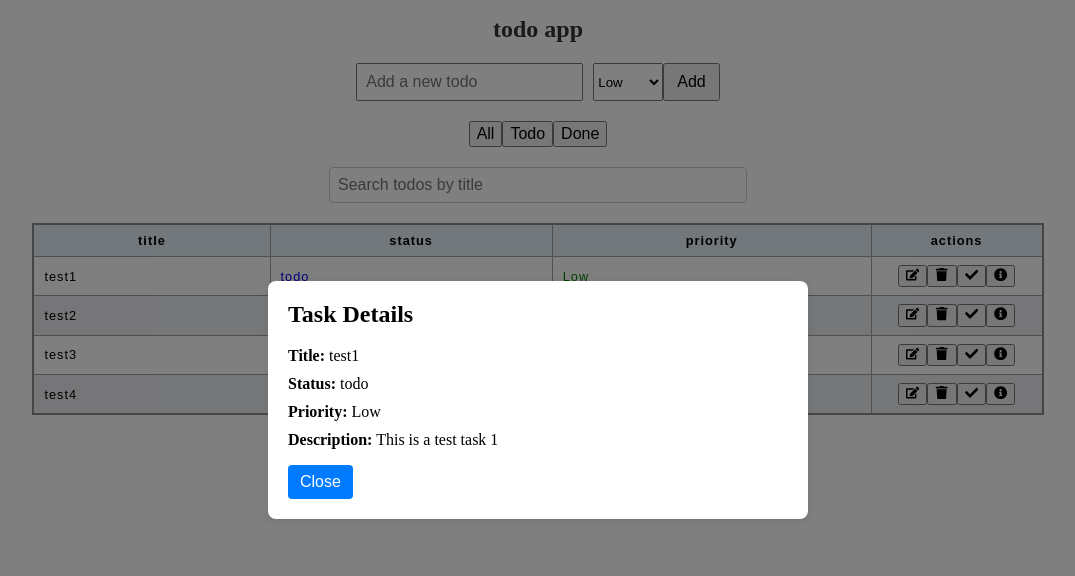
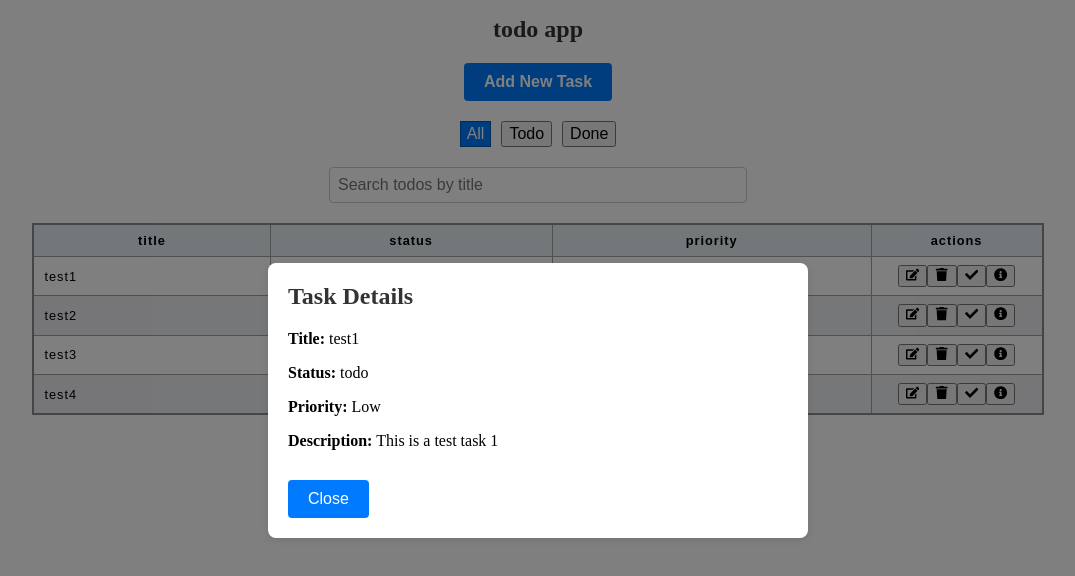
Before and after one commit to ishisora/react-practice, a React (Vite) app: page / in a window 1280 px wide. Both pictures are taken after a click on the button 1102 px from the left and 276 px from the top of the page. Shown: the top 576 px of the page, without its empty margins (102-1177 px from the left). Built offline with nearby package versions, Linux system fonts and the light colour scheme.

Commit message:
ボタンの間隔を空ける、押したフィルターがactiveになるように実装

```diff
--- a/src/App.css
+++ b/src/App.css
@@ -84,6 +84,17 @@ td:last-of-type {
     padding: 2px 6px;
     font-size: 1rem;
     cursor: pointer;
+    margin-right: 10px;
+}
+
+.filters button:last-child {
+    margin-right: 0;
+}
+
+.filters button.active {
+    background-color: #007bff;
+    color: #fff;
+    border: 1px solid #0056b3;
 }
 
 .priority-Low {
@@ -134,12 +145,10 @@ td:last-of-type {
     width: 100%;
     height: 100%;
     background-color: rgba(0, 0, 0, 0.5);
-    /* 半透明の背景 */
     display: flex;
     justify-content: center;
     align-items: center;
     z-index: 1000;
-    /* 他の要素の上に表示 */
 }
 
 /* モーダルの内容 */
@@ -155,19 +164,28 @@ td:last-of-type {
 
 .modal-content h2 {
     margin-top: 0;
+    margin-bottom: 20px;
+    font-size: 1.5rem;
+    color: #333;
 }
 
-.modal-content ul {
-    list-style-type: none;
-    padding: 0;
-}
-
-.modal-content ul li {
+.modal-content p {
     margin-bottom: 10px;
 }
 
+.modal-content input,
+.modal-content select,
+.modal-content textarea {
+    width: 95%;
+    padding: 10px;
+    margin-bottom: 10px;
+    border: 1px solid #ccc;
+    border-radius: 4px;
+    font-size: 1rem;
+}
+
 .modal-content button {
-    padding: 8px 12px;
+    padding: 10px 20px;
     font-size: 1rem;
     cursor: pointer;
     background-color: #007bff;
@@ -175,10 +193,20 @@ td:last-of-type {
     border: none;
     border-radius: 4px;
     transition: background-color 0.3s;
+    margin-top: 20px;
+    margin-right: 10px;
+}
+
+.modal-content button:last-child {
+    margin-right: 0;
 }
 
 .modal-content button:hover {
     background-color: #0056b3;
+}
+
+.modal-content button:active {
+    background-color: #004494;
 }
 
 .search {
@@ -196,8 +224,26 @@ td:last-of-type {
     border-radius: 4px;
 }
 
-.editing {
-    background-color: #f0f8ff;
-    border: 2px dashed #007bff;
-    font-style: italic;
+.add-task-button {
+    display: block;
+    margin: 20px auto;
+    padding: 10px 20px;
+    font-size: 1rem;
+    font-weight: bold;
+    color: #fff;
+    background-color: #007bff;
+    border: none;
+    border-radius: 4px;
+    cursor: pointer;
+    transition: background-color 0.3s, transform 0.3s;
 }
+
+.add-task-button:hover {
+    background-color: #0056b3;
+    transform: scale(1.05);
+}
+
+.add-task-button:active {
+    background-color: #004494;
+    transform: scale(1);
+}
--- a/src/App.jsx
+++ b/src/App.jsx
@@ -9,8 +9,10 @@ function App() {
     { id: 3, title: "test3", status: "todo", priority: "High", description: "This is a test task 3" },
     { id: 4, title: "test4", status: "done", priority: "Low", description: "This is a test task 4" }
   ]);
-  const [newTodo, setNewTodo] = useState("");
+  const [newTitle, setNewTitle] = useState("");
+  const [isAddModalOpen, setIsAddModalOpen] = useState(false);
   const [newPriority, setNewPriority] = useState("Low");
+  const [newDescription, setNewDescription] = useState("");
   const [editingTodo, setEditingTodo] = useState(null);
   const [editingTitle, setEditingTitle] = useState("");
   const [editingStatus, setEditingStatus] = useState("");
@@ -21,17 +23,19 @@ function App() {
   const [selectedTodo, setSelectedTodo] = useState(null);
 
   const addTodo = () => {
-    if (newTodo.trim() === "") return;
+    if (newTitle.trim() === "") return;
     const newTodoItem = {
       id: todos.length + 1,
-      title: newTodo,
+      title: newTitle,
       status: "todo",
       priority: newPriority,
-      description: ""
+      description: newDescription
     }
     setTodos([...todos, newTodoItem]);
-    setNewTodo("");
+    setNewTitle("");
     setNewPriority("Low");
+    setNewDescription("");
+    setIsAddModalOpen(false);
   };
 
   const startEditing = (todo) => {
@@ -84,7 +88,8 @@ function App() {
 
   const handleModalClick = (e) => {
     if (e.target.className === "modal") {
-      closeDetails();
+      setSelectedTodo(null);
+      setIsAddModalOpen(false);
     }
   };
 
@@ -92,28 +97,27 @@ function App() {
     <>
       <h1>todo app</h1>
 
-      <div className="todo-form">
-        <input
-          type="text"
-          value={newTodo}
-          onChange={(e) => setNewTodo(e.target.value)}
-          placeholder="Add a new todo"
-        />
-        <select
-          value={newPriority}
-          onChange={(e) => setNewPriority(e.target.value)}
-        >
-          <option value="Low">Low</option>
-          <option value="Medium">Medium</option>
-          <option value="High">High</option>
-        </select>
-        <button onClick={addTodo}>Add</button>
-      </div>
+      <button className="add-task-button" onClick={() => setIsAddModalOpen(true)}>Add New Task</button>
 
       <div className="filters">
-        <button onClick={() => setFilter("all")}>All</button>
-        <button onClick={() => setFilter("todo")}>Todo</button>
-        <button onClick={() => setFilter("done")}>Done</button>
+        <button
+          className={filter === "all" ? "active" : ""}
+          onClick={() => setFilter("all")}
+        >
+          All
+        </button>
+        <button
+          className={filter === "todo" ? "active" : ""}
+          onClick={() => setFilter("todo")}
+        >
+          Todo
+        </button>
+        <button
+          className={filter === "done" ? "active" : ""}
+          onClick={() => setFilter("done")}
+        >
+          Done
+        </button>
       </div>
 
       <div className="search">
@@ -157,17 +161,44 @@ function App() {
         </tbody>
       </table >
 
+      {isAddModalOpen && (
+        <div className="modal" onClick={handleModalClick}>
+          <div className="modal-content" onClick={(e) => e.stopPropagation()}>
+            <h2>Add New Task</h2>
+            <input
+              type="text"
+              value={newTitle}
+              onChange={(e) => setNewTitle(e.target.value)}
+              placeholder="Title"
+            />
+            <select
+              value={newPriority}
+              onChange={(e) => setNewPriority(e.target.value)}
+            >
+              <option value="Low">Low</option>
+              <option value="Medium">Medium</option>
+              <option value="High">High</option>
+            </select>
+            <textarea
+              value={newDescription}
+              onChange={(e) => setNewDescription(e.target.value)}
+              placeholder="Description"
+            />
+            <button onClick={addTodo}>Add</button>
+            <button onClick={() => setIsAddModalOpen(false)} aria-label="Close Add New Task">Cancel</button>
+          </div>
+        </div>
+      )}
+
       {selectedTodo && (
         <div className="modal" onClick={handleModalClick}>
           <div className="modal-content">
             <h2>Task Details</h2>
-            <ul>
-              <li><strong>Title:</strong> {selectedTodo.title}</li>
-              <li><strong>Status:</strong> {selectedTodo.status}</li>
-              <li><strong>Priority:</strong> {selectedTodo.priority}</li>
-              <li><strong>Description:</strong> {selectedTodo.description} </li>
-            </ul>
-            <button onClick={closeDetails}>Close</button>
+            <p><strong>Title:</strong> {selectedTodo.title}</p>
+            <p><strong>Status:</strong> {selectedTodo.status}</p>
+            <p><strong>Priority:</strong> {selectedTodo.priority}</p>
+            <p><strong>Description:</strong> {selectedTodo.description} </p>
+            <button onClick={closeDetails} aria-label="Close Task Details">Close</button>
           </div>
         </div>
       )}
@@ -202,7 +233,7 @@ function App() {
               placeholder="Description"
             />
             <button onClick={() => saveTodo(editingTodo)}>Save</button>
-            <button onClick={cancelEditing}>Cancel</button>
+            <button onClick={cancelEditing} aria-label="Close Task Editing">Cancel</button>
           </div>
         </div>
       )}
```
